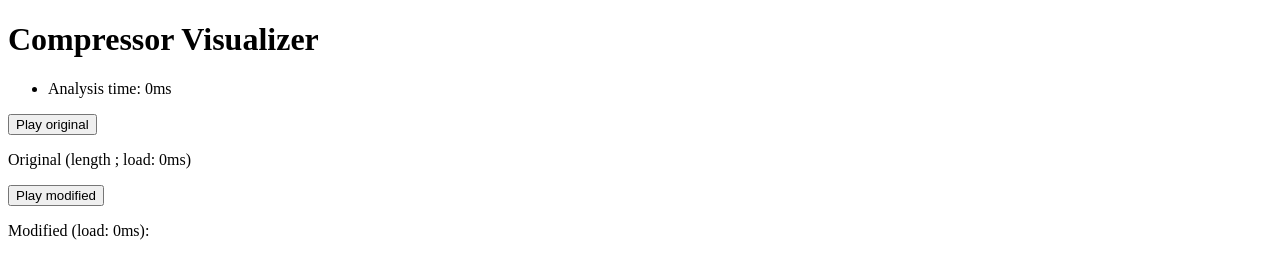
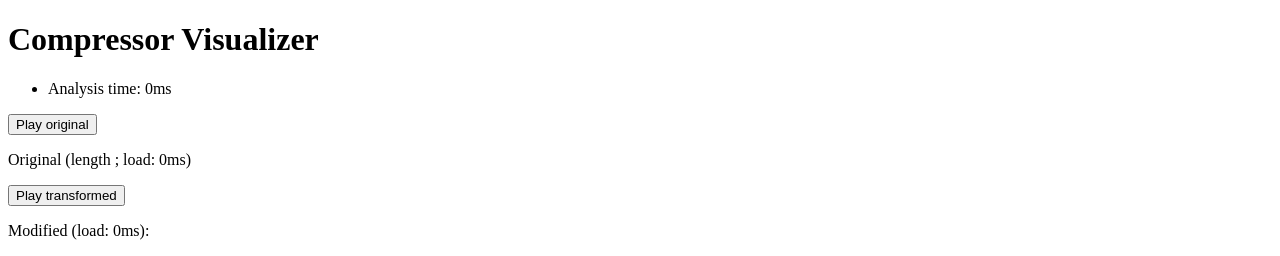
Before and after one commit to citelao/compressor-visualizer, a React app: page / in a window 1280 px wide. Shown: the top 256 px of the page. Built offline with nearby package versions, Linux system fonts and the light colour scheme; no server answers; the HTML template or start-up script is replaced by a standard one.

Commit message:
play pause fixes

```diff
--- a/src/js/app.tsx
+++ b/src/js/app.tsx
@@ -196,13 +196,27 @@ class App extends React.Component<IAppProps, IAppState>
                 ref={this.audioRef}>
                 Your browser does not support the audio element :(.
             </audio> */}
-            <button onClick={this.handlePlayOriginal}>Play original</button>
+            <button onClick={this.handlePlayOriginal}>
+                {this.state.audioSound?.isPlaying()
+                    ? "Pause original"
+                    : (this.state.transformedSound?.isPlaying())
+                        ? "Switch to original"
+                        : "Play original"
+                }
+            </button>
             <p>Original (length {this.state.audioBuffer?.length}; load: {this.state.audioLoadTimeMs}ms)</p>
             {(maxWaveform && meanWaveform && rmsWaveform)
                 ? <Waveform width={WAVEFORM_WIDTH} numbers={[maxWaveform, meanWaveform, rmsWaveform]} />
                 : null
             }
-            <button onClick={this.handlePlayModified}>Play modified</button>
+            <button onClick={this.handlePlayModified}>
+                {this.state.transformedSound?.isPlaying()
+                    ? "Pause transformed"
+                    : (this.state.audioSound?.isPlaying())
+                        ? "Switch to transformed"
+                        : "Play transformed"
+                }
+            </button>
             <p>Modified (load: {this.state.transformedRenderTimeMs}ms):</p>
             {(transformedMaxWaveform && transformedMeanWaveform && transformedRmsWaveform)
                 ? <Waveform width={WAVEFORM_WIDTH} numbers={[transformedMaxWaveform, transformedMeanWaveform, transformedRmsWaveform]} />
@@ -285,11 +299,18 @@ class App extends React.Component<IAppProps, IAppState>
         }
 
         if (this.state.audioSound.isPlaying()) {
+            console.log("Pausing original!");
             this.state.audioSound.pause();
         } else {
-            console.log(this.state.audioSound.getElapsedMs());
-            this.state.transformedSound?.stop();
-            this.state.audioSound.play();
+            if (this.state.transformedSound?.isPlaying()) {
+                console.log("Switching to original");
+                const transformedElapsedMs = this.state.transformedSound?.getElapsedMs() || 0;
+                this.state.transformedSound?.stop();
+                this.state.audioSound.start(0, transformedElapsedMs / 1000);
+            } else {
+                console.log("Resuming original");
+                this.state.audioSound.play();
+            }
         }
     }
 
@@ -303,11 +324,21 @@ class App extends React.Component<IAppProps, IAppState>
         // }
 
         if (this.state.transformedSound?.isPlaying()) {
+            console.log("Pausing transformed!");
             this.state.transformedSound.pause();
         } else {
             const sound = new Sound(this.state.audioContext, this.state.transformedBuffer);
-            this.state.audioSound?.stop();
-            sound.start();
+
+            if (this.state.audioSound?.isPlaying()) {
+                console.log("Switching to transformed");
+                const audioElapsedMs = this.state.audioSound?.getElapsedMs() || 0;
+                this.state.audioSound?.stop();
+                sound.start(0, audioElapsedMs / 1000);
+            } else {
+                console.log("Resuming transformed");
+                const elapsedMs = this.state.transformedSound?.getElapsedMs() || 0;
+                sound.start(0, elapsedMs / 1000);
+            }
 
             this.setState({
                 transformedSound: sound
```
